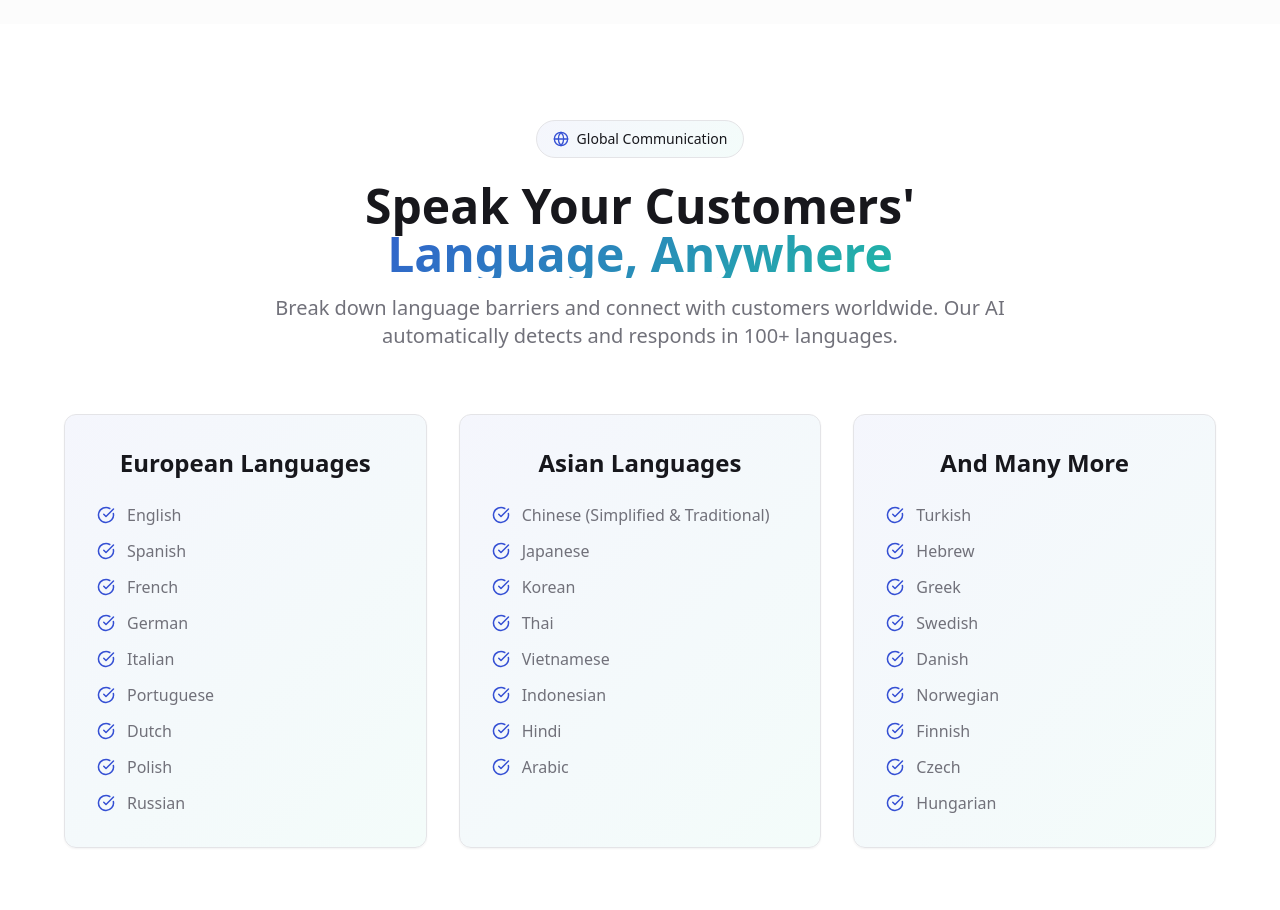
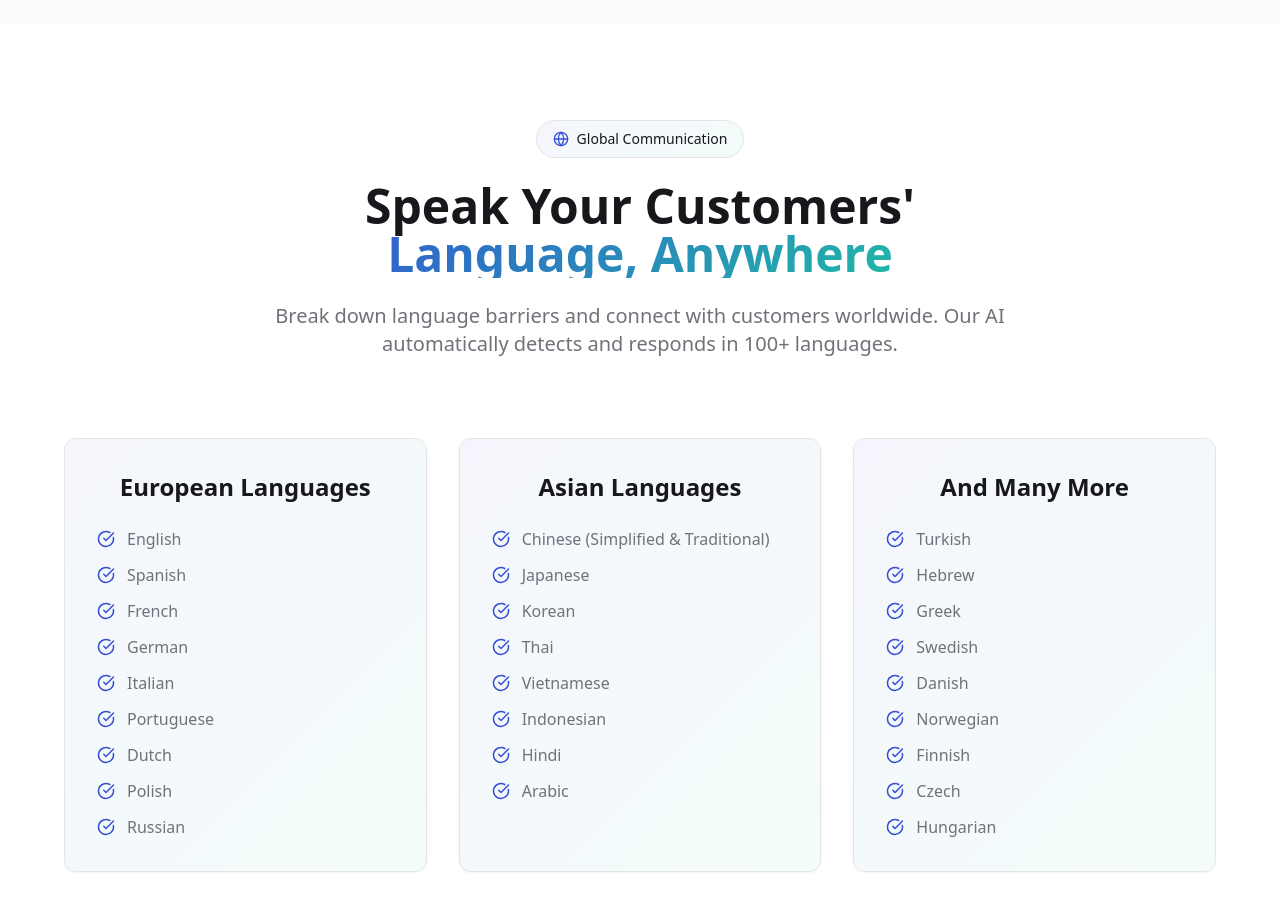
Before and after one commit to hellomuba/YarnMarket-AI, a React (Vite) app: page / in a window 1280 px wide. Shown: the part 1760-2670 px from the top of the page. Built offline with nearby package versions, Linux system fonts and the light colour scheme; the HTML template or start-up script is replaced by a standard one.

Commit message:
Improve language heading spacing
Add extra space under the "Speak Your Customers' Language, Anywhere" heading in the Languages component to improve readability.

```diff
--- a/src/components/Languages.tsx
+++ b/src/components/Languages.tsx
@@ -20,13 +20,13 @@ export const Languages = () => {
   return (
     <section id="languages" className="py-24">
       <div className="container mx-auto px-4 sm:px-6 lg:px-8">
-        <div className="max-w-3xl mx-auto text-center mb-16 animate-fade-in">
+        <div className="max-w-3xl mx-auto text-center mb-20 animate-fade-in">
           <div className="inline-flex items-center gap-2 px-4 py-2 rounded-full bg-gradient-card border border-border mb-6">
             <Globe size={16} className="text-primary" />
             <span className="text-sm font-medium">Global Communication</span>
           </div>
 
-          <h2 className="text-4xl sm:text-5xl font-bold mb-4">
+          <h2 className="text-4xl sm:text-5xl font-bold mb-6">
             Speak Your Customers'
             <span className="block bg-gradient-primary bg-clip-text text-transparent">
               Language, Anywhere
```
